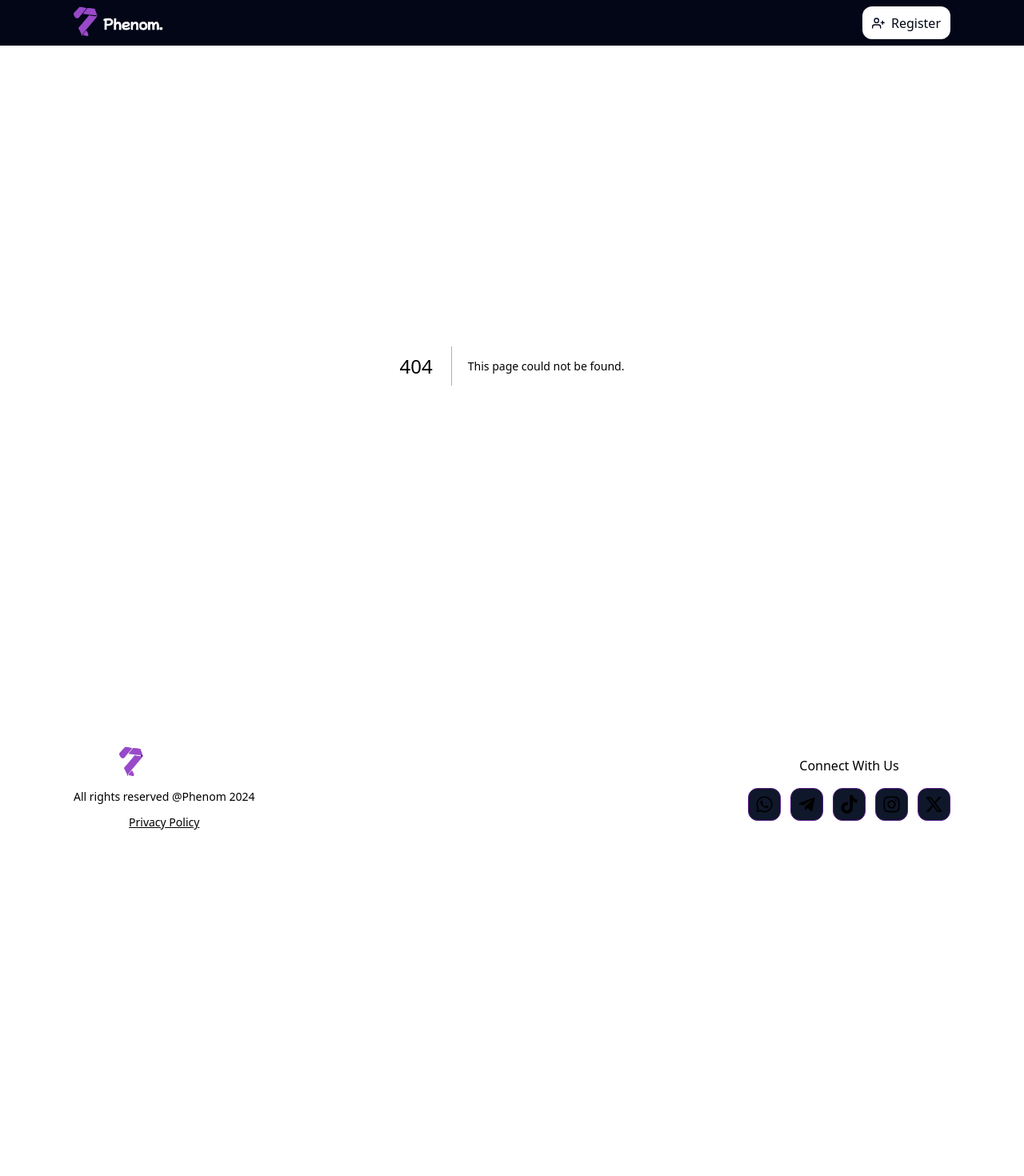
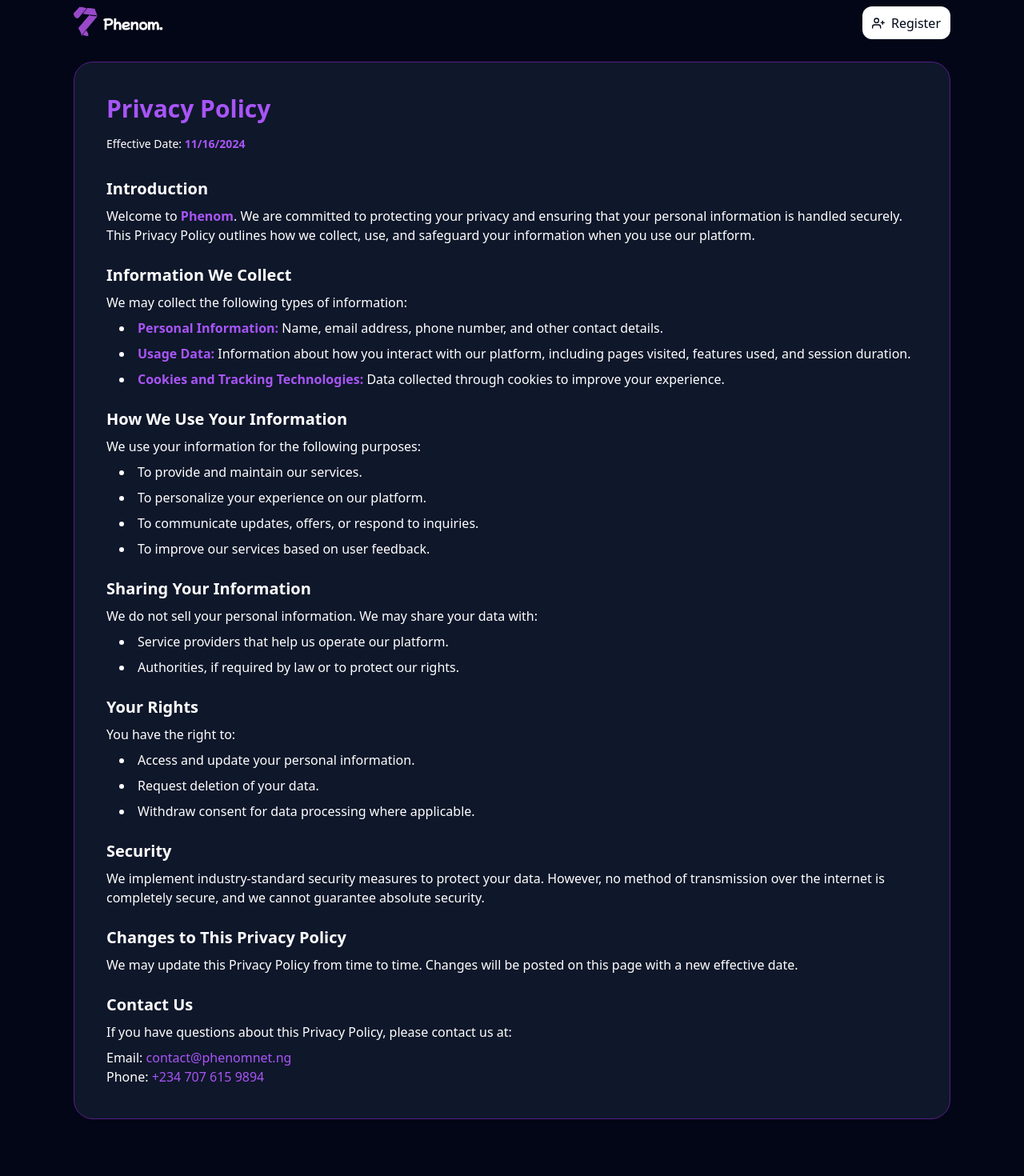
Before and after one commit to JAjorgbor/phenom, a Next.js app: page /privacy-policy in a window 1280 px wide. Before the commit this address had no page. Shown: the top 1470 px of the page at 80% size. Before the commit the page ends 1066 px from the top, so only its background shows below. Built offline with nearby package versions, Linux system fonts and the light colour scheme.

Commit message:
added privacy policy page

```diff
--- /dev/null
+++ b/app/privacy-policy/page.tsx
@@ -0,0 +1,124 @@
+import Card from "@/components/elements/Card";
+import Container from "@/components/elements/Container";
+
+export default function PrivacyPolicyPage() {
+  return (
+    <Container className="space-y-4">
+      <Card>
+        <h1 className="text-3xl font-bold mb-4 text-purple-500">
+          Privacy Policy
+        </h1>
+        <p className="text-sm mb-8">
+          Effective Date:{" "}
+          <strong className="text-purple-500">11/16/2024</strong>
+        </p>
+
+        <section className="mb-6">
+          <h2 className="text-xl font-semibold mb-2">Introduction</h2>
+          <p>
+            Welcome to <strong className="text-purple-500">Phenom</strong>. We
+            are committed to protecting your privacy and ensuring that your
+            personal information is handled securely. This Privacy Policy
+            outlines how we collect, use, and safeguard your information when
+            you use our platform.
+          </p>
+        </section>
+
+        <section className="mb-6">
+          <h2 className="text-xl font-semibold mb-2">Information We Collect</h2>
+          <p>We may collect the following types of information:</p>
+          <ul className="list-disc list-inside pl-4 space-y-2 mt-2">
+            <li>
+              <strong className="text-purple-500">Personal Information:</strong>{" "}
+              Name, email address, phone number, and other contact details.
+            </li>
+            <li>
+              <strong className="text-purple-500">Usage Data:</strong>{" "}
+              Information about how you interact with our platform, including
+              pages visited, features used, and session duration.
+            </li>
+            <li>
+              <strong className="text-purple-500">
+                Cookies and Tracking Technologies:
+              </strong>{" "}
+              Data collected through cookies to improve your experience.
+            </li>
+          </ul>
+        </section>
+
+        <section className="mb-6">
+          <h2 className="text-xl font-semibold mb-2">
+            How We Use Your Information
+          </h2>
+          <p>We use your information for the following purposes:</p>
+          <ul className="list-disc list-inside pl-4 space-y-2 mt-2">
+            <li>To provide and maintain our services.</li>
+            <li>To personalize your experience on our platform.</li>
+            <li>To communicate updates, offers, or respond to inquiries.</li>
+            <li>To improve our services based on user feedback.</li>
+          </ul>
+        </section>
+
+        <section className="mb-6">
+          <h2 className="text-xl font-semibold mb-2">
+            Sharing Your Information
+          </h2>
+          <p>
+            We do not sell your personal information. We may share your data
+            with:
+          </p>
+          <ul className="list-disc list-inside pl-4 space-y-2 mt-2">
+            <li>Service providers that help us operate our platform.</li>
+            <li>Authorities, if required by law or to protect our rights.</li>
+          </ul>
+        </section>
+
+        <section className="mb-6">
+          <h2 className="text-xl font-semibold mb-2">Your Rights</h2>
+          <p>You have the right to:</p>
+          <ul className="list-disc list-inside pl-4 space-y-2 mt-2">
+            <li>Access and update your personal information.</li>
+            <li>Request deletion of your data.</li>
+            <li>Withdraw consent for data processing where applicable.</li>
+          </ul>
+        </section>
+
+        <section className="mb-6">
+          <h2 className="text-xl font-semibold mb-2">Security</h2>
+          <p>
+            We implement industry-standard security measures to protect your
+            data. However, no method of transmission over the internet is
+            completely secure, and we cannot guarantee absolute security.
+          </p>
+        </section>
+
+        <section className="mb-6">
+          <h2 className="text-xl font-semibold mb-2">
+            Changes to This Privacy Policy
+          </h2>
+          <p>
+            We may update this Privacy Policy from time to time. Changes will be
+            posted on this page with a new effective date.
+          </p>
+        </section>
+
+        <section>
+          <h2 className="text-xl font-semibold mb-2">Contact Us</h2>
+          <p>
+            If you have questions about this Privacy Policy, please contact us
+            at:
+          </p>
+          <p className="mt-2">
+            Email:{" "}
+            <span className="text-purple-500">contact@phenomnet.ng </span>
+            <br />
+            Phone:{" "}
+            <a href="tel:+2347076159894" className="text-purple-500">
+              +234 707 615 9894
+            </a>
+          </p>
+        </section>
+      </Card>
+    </Container>
+  );
+}
--- a/scaffold/Header.tsx
+++ b/scaffold/Header.tsx
@@ -11,7 +11,7 @@ const Header = () => {
   return (
     <header className=" sticky top-0 bg-slate-950 z-50">
       <Container className="flex justify-between py-2">
-        <Link href="#">
+        <Link href="/">
           <Image
             src="/logo.png"
             alt="Phenom logo"
```
